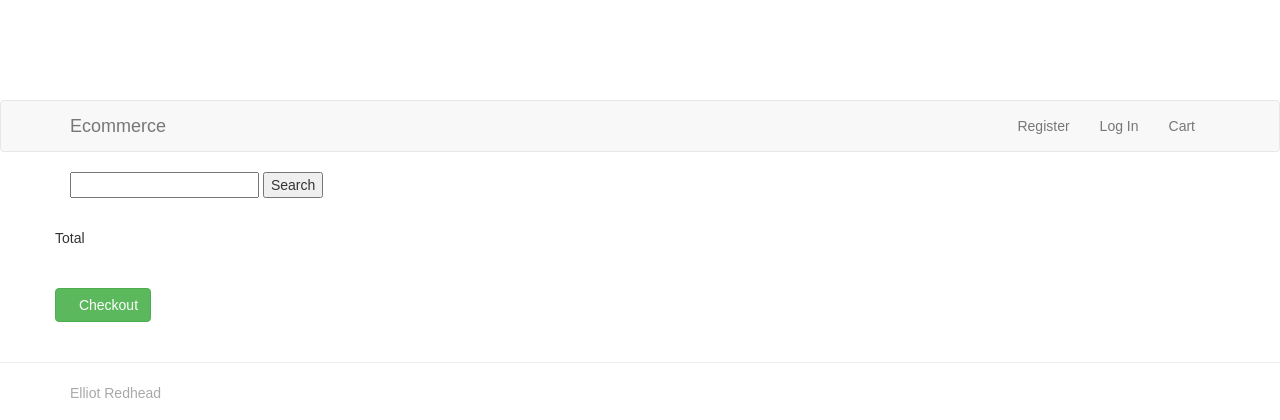
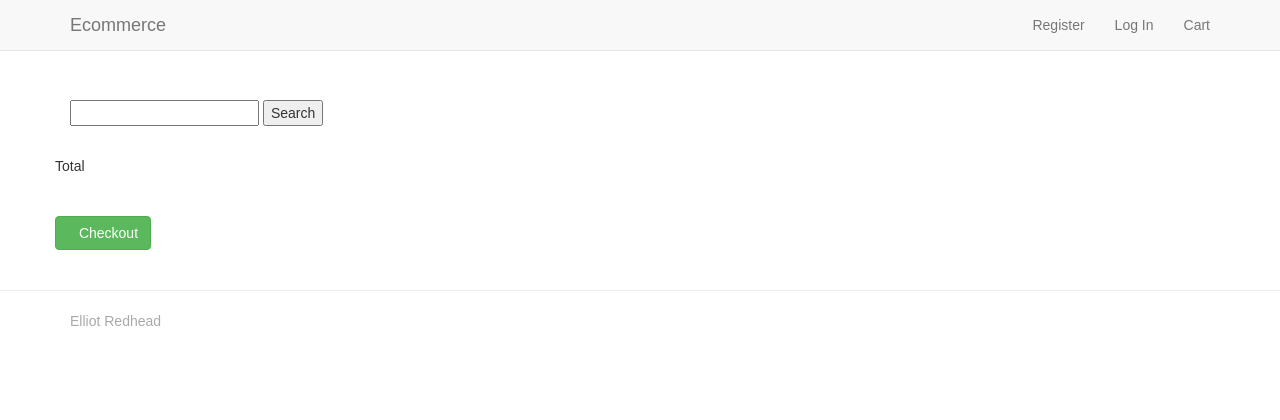
Before and after one commit to ElliotRedhead/LearningDjango-MiniEcommerce, a Django app: template cart/templates/cart.html in a window 1280 px wide. Shown: the top 420 px of the page. Run offline with Django 3.2, Linux system fonts and the light colour scheme; the template is opened without the code that fills it, so the values that code supplies are empty; some libraries are stand-ins or nearby versions; some web fonts are replaced.

Commit message:
Fixed navbar to top, tested with product.

```diff
--- a/templates/base.html
+++ b/templates/base.html
@@ -16,7 +16,7 @@
 </head>
 <body>
     <!-- Fixed masthead -->
-    <nav class="navbar navbar-masthead navbar-default">
+    <nav class="navbar navbar-masthead navbar-default navbar-fixed-top">
         <div class="container">
             <div class="navbar-header">
                 <button type="button" class="navbar-toggle collapsed" data-toggle="collapse" data-target="#navbar" aria-expanded="false" aria-controls="navbar">
```
Also changed, not shown: media/images/IMG_20200111_073030.jpg (added).
